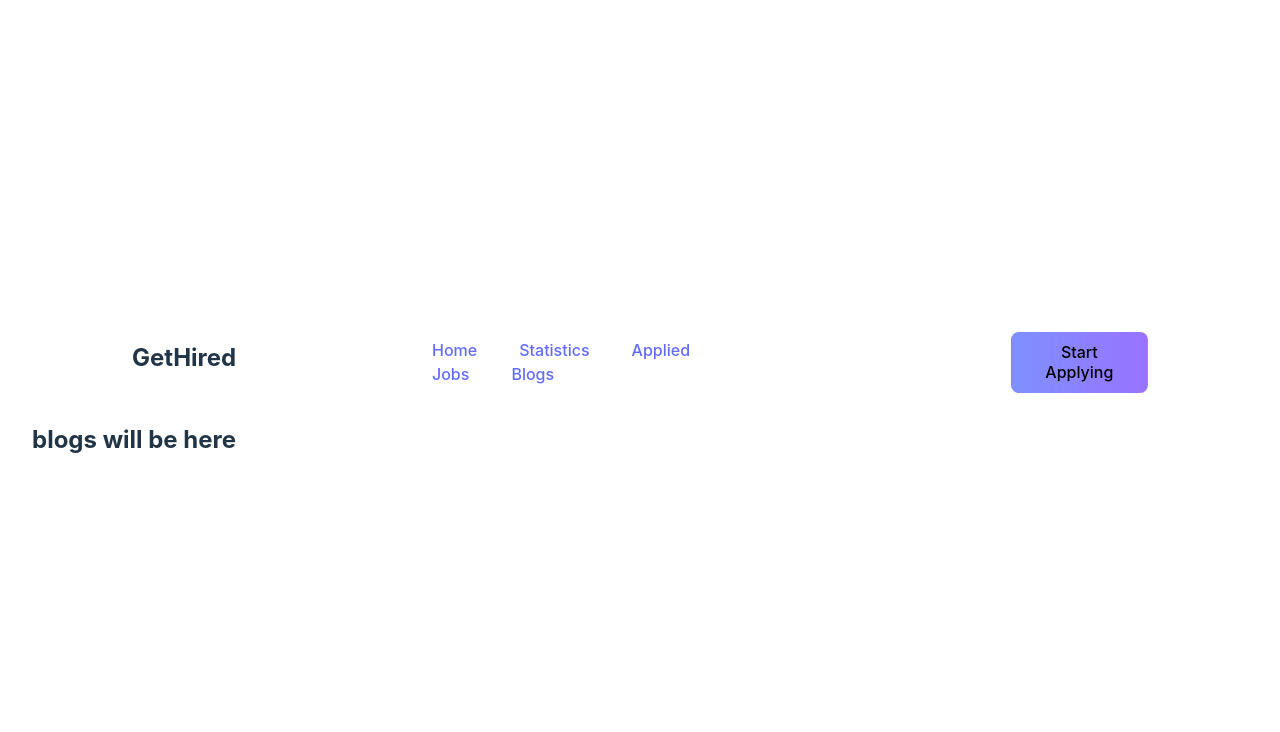
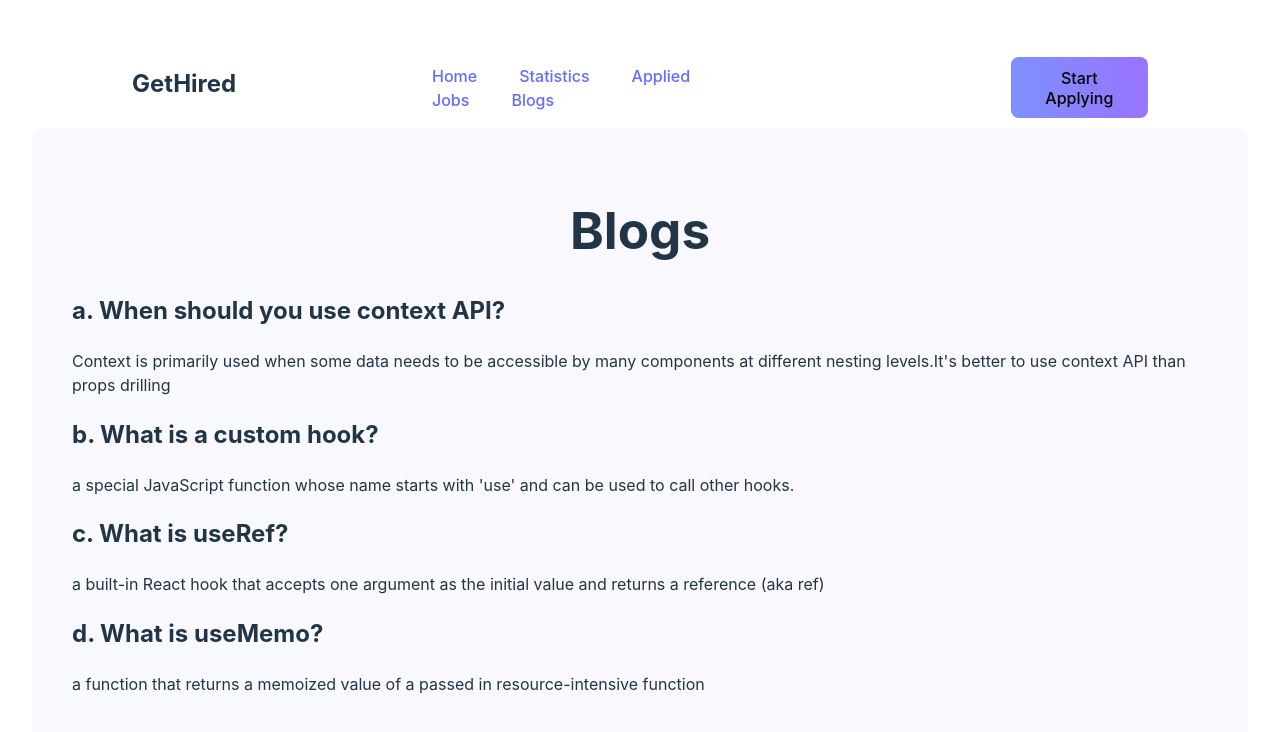
Before and after one commit to Sanjidakter/Your-CareerHub, a React (Vite) app: page /blogs in a window 1280 px wide. Shown: the top 732 px of the page. Built offline with nearby package versions, Linux system fonts and the light colour scheme.

Commit message:
applied job left

```diff
--- /dev/null
+++ b/src/components/Blogs/Blogs.css
@@ -0,0 +1,6 @@
+.blogs{
+    background: linear-gradient(90deg, rgba(126, 144, 254, 0.05) 0%, rgba(152, 115, 255, 0.05) 100%);
+    padding: 40px;
+    border-radius: 8px;
+
+}
--- a/src/components/Blogs/Blogs.jsx
+++ b/src/components/Blogs/Blogs.jsx
@@ -1,11 +1,20 @@
-import React from 'react';
+import React from "react";
+import './Blogs.css'
 
 const Blogs = () => {
-    return (
-        <div>
-            <h2>blogs will be here</h2>
-        </div>
-    );
+  return (
+    <div className="blogs">
+        <h1 style={{textAlign:"center"}}>Blogs</h1>
+      <h2>a. When should you use context API?</h2>
+      <p>Context is primarily used when some data needs to be accessible by many components at different nesting levels.It's better to use context API than props drilling</p>
+      <h2>b. What is a custom hook?</h2>
+      <p>a special JavaScript function whose name starts with 'use' and can be used to call other hooks.</p>
+      <h2>c. What is useRef?</h2>
+      <p> a built-in React hook that accepts one argument as the initial value and returns a reference (aka ref)</p>
+      <h2>d. What is useMemo?</h2>
+      <p> a function that returns a memoized value of a passed in resource-intensive function</p>
+    </div>
+  );
 };
 
 export default Blogs;
--- a/src/components/Home/Home.css
+++ b/src/components/Home/Home.css
@@ -1,35 +1,33 @@
-
 /*************Intro*******/
-.intro{
+.intro {
   display: flex;
 }
-.intro-paragrapgh{
+.intro-paragrapgh {
   width: 570px;
   height: 511px;
   margin-top: 100px;
 }
-.intro-paragrapgh h2{
+.intro-paragrapgh h2 {
   font-weight: 800;
   font-size: 50px;
 }
-.intro-paragrapgh p{
+.intro-paragrapgh p {
   color: #757575;
   text-align: justify;
   text-justify: inter-word;
 }
-.intro button{
-    background: linear-gradient(90deg, #7E90FE 0%, #9873FF 100%);
+.intro button {
+  background: linear-gradient(90deg, #7e90fe 0%, #9873ff 100%);
   border-radius: 8px;
 }
 /*************Featured jobs*******/
-.circulars-container{
+.circulars-container {
   display: grid;
-    grid-template-columns: repeat(2,1fr);
+  grid-template-columns: repeat(2, 1fr);
 }
-.category-container{
+.category-container {
   display: flex;
   gap: 40px;
   justify-content: center;
   align-items: center;
-
 }
--- a/src/components/JobDetails/JobDetails.jsx
+++ b/src/components/JobDetails/JobDetails.jsx
@@ -35,7 +35,10 @@ const handleAddToCart = singleJobData =>{
 
 
   return (
-    <div className="jobdetails-container">
+    <div>
+        <h2 style={{textAlign:"center"}}>Job Details</h2>
+        <div className="jobdetails-container">
+
       <div className="job-description">
         <h3>Job Description: </h3>
         <p>
@@ -80,14 +83,17 @@ const handleAddToCart = singleJobData =>{
         <p>
           Adress : <span style={{ color: "#757575" }}>{singleJobData.location}</span>
         </p>
-        <button onClick={() => handleAddToCart(singleJobData)}>Apply Now</button>
+        <button onClick={() => handleAddToCart()}>Apply Now</button>
       </div>
       <div>
         <AppliedJobs
         cart = {cart}
+        handleAddToCart ={handleAddToCart}
         ></AppliedJobs>
       </div>
     </div>
+    </div>
+
   );
 };
 
```
Lines whose indentation alone changed are shown as unchanged.
